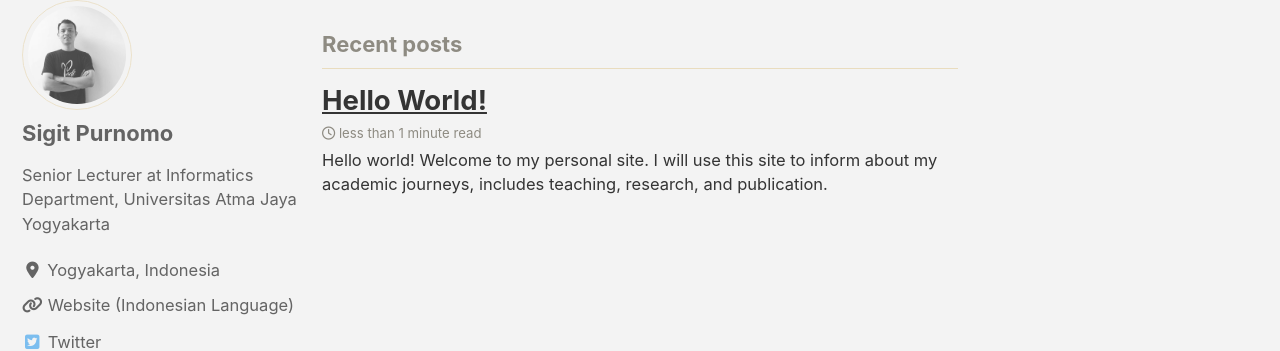
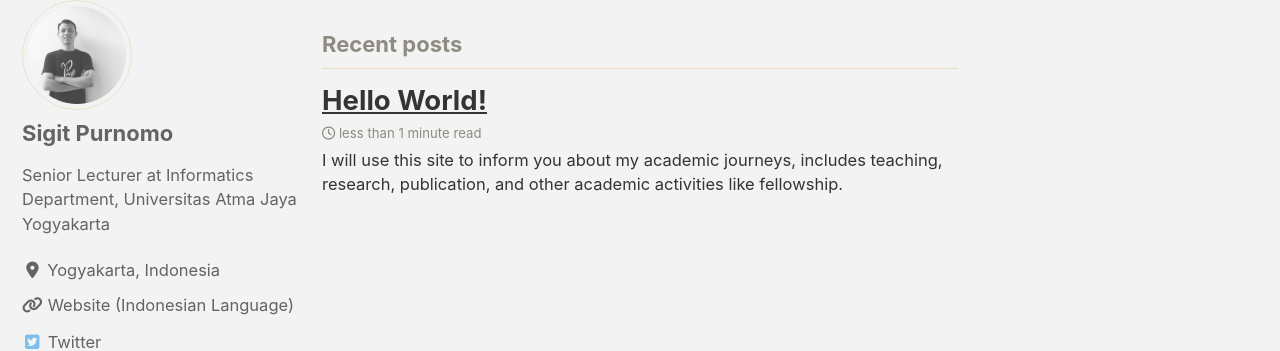
Before and after one commit to sigit-purnomo/sigit-purnomo.github.io, a Jekyll site: the page built from index.html, in a window 1280 px wide and 900 px high. Shown: the part 121-472 px from the top of the window. Built offline with Jekyll 4.4.1, drawn with Linux system fonts in a browser that asks for light colours; cached includes are drawn as plain includes; nearby versions of some CDN libraries; the list of posts is cut into pages by our own code; a style sheet for code colours, icons or effects is not loaded.

Commit message:
Update 2020-04-23-hello-world.md

```diff
--- a/_posts/2020-04-23-hello-world.md
+++ b/_posts/2020-04-23-hello-world.md
@@ -1,7 +1,7 @@
 ---
 layout: post
 title:  "Hello World!"
-excerpt: "Hello world! Welcome to my personal site. I will use this site to inform about my academic journeys, includes teaching, research, and publication."
+excerpt: "I will use this site to inform you about my academic journeys, includes teaching, research, publication, and other academic activities like fellowship."
 ---
 
 Hello world! Welcome to my site.
```
